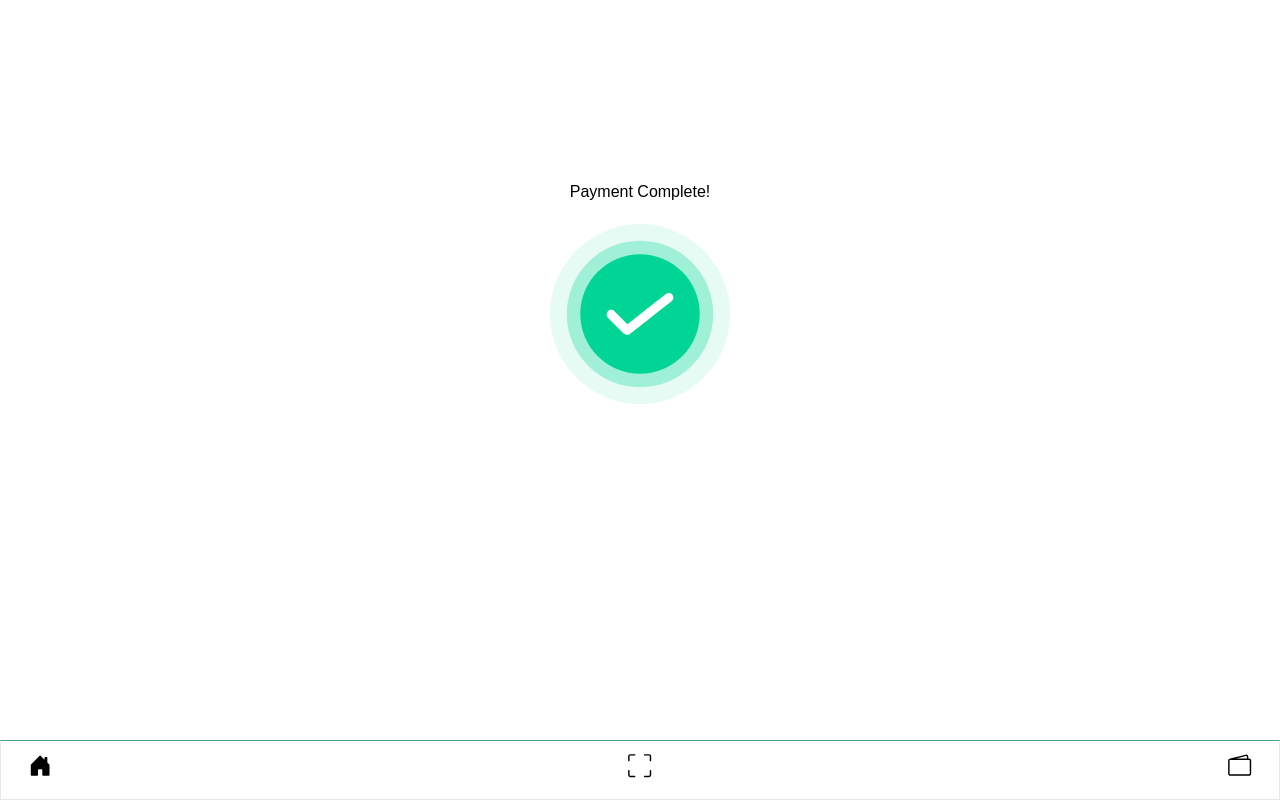
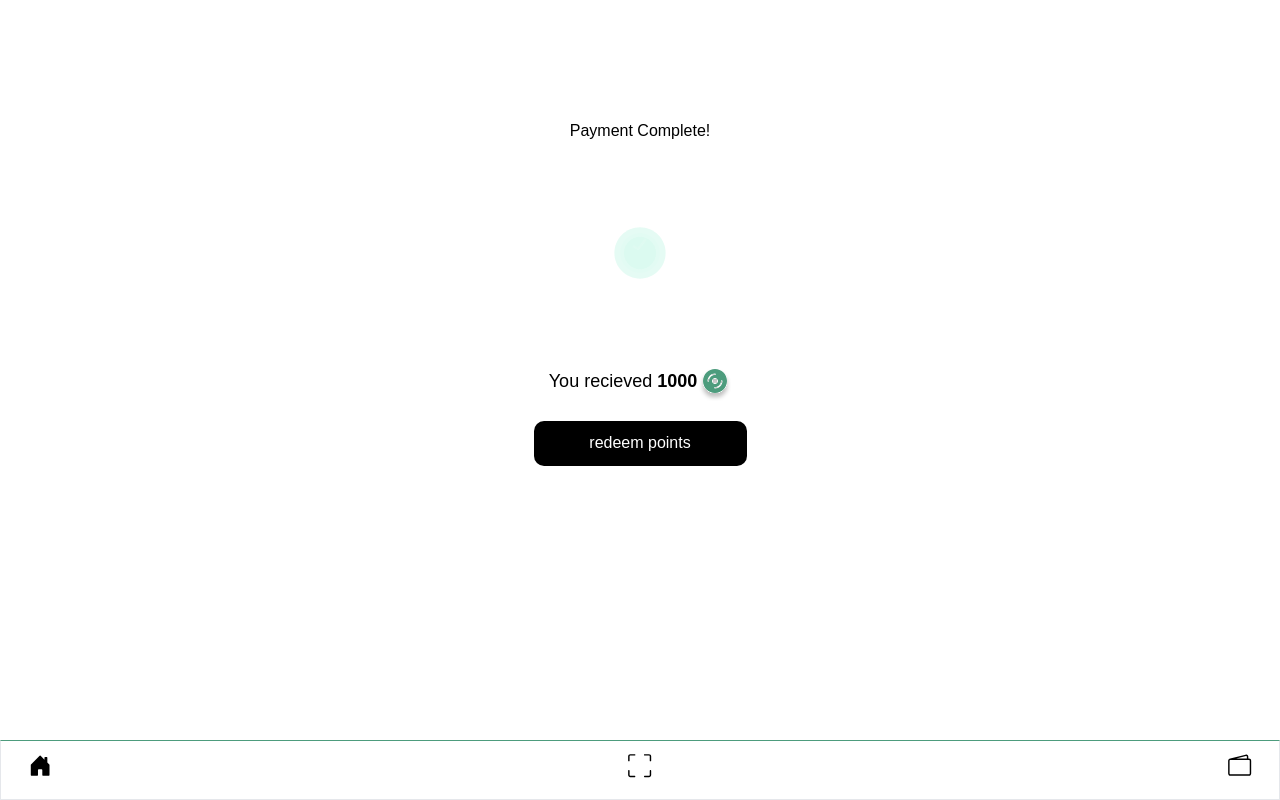
Before and after one commit to Ayushjain2205/lfgho, a Next.js app: page /payment/success in a window 1280 px wide. Built offline with nearby package versions, Linux system fonts and the light colour scheme; what connectkit, wagmi would draw is missing.

Commit message:
Update liquidity page

```diff
--- a/src/pages/home/liquidity.jsx
+++ b/src/pages/home/liquidity.jsx
@@ -42,15 +42,22 @@ const liquidity = () => {
       </div>
       <div className="flex flex-col mt-[26px]">
         <label htmlFor="firstName" className="mb-[6px] text-[14px]">
-          Yield you will earn (%)
+          Reward you will earn
         </label>
-        <input
+        <div
           type="text"
           id="yield"
           name="yield"
           value="14%"
-          className="p-[12px] h-[48px] border border-black rounded-[6px]"
-        />
+          className="flex flex-row items-center  gap-[2px] p-[12px] py-[4px] h-[48px] border border-black rounded-[6px]"
+        >
+          <p className="text-[18px]">10000</p>
+          <img
+            className="h-[24px] w-[24px] mt-[4px]"
+            src="/svgs/coin.svg"
+            alt=""
+          />
+        </div>
       </div>
       <button className="self-center h-[45px] w-[213px] mt-[40px] bg-[#000] rounded-[10px] text-white">
         confirm
--- a/src/pages/payment/success.jsx
+++ b/src/pages/payment/success.jsx
@@ -1,6 +1,7 @@
 import React from "react";
 import Layout from "../../components/Layout/Layout";
 import Done from "../../components/Lottie/Done";
+import Link from "next/link";
 
 const success = () => {
   return (
@@ -8,6 +9,17 @@ const success = () => {
       <div className="flex flex-col h-[540px] gap-[20px] items-center justify-center">
         <p>Payment Complete!</p>
         <Done />
+        <div className="flex flex-row items-center gap-[2px]">
+          <p className="text-[18px]">
+            You recieved <span className="font-semibold">1000</span>
+          </p>
+          <img className="mt-[6px]" src="/svgs/coin.svg" alt="" />
+        </div>
+        <Link href="/home/points">
+          <button className="h-[45px] w-[213px] bg-black rounded-[10px] text-white">
+            redeem points
+          </button>
+        </Link>
       </div>
     </Layout>
   );
```
